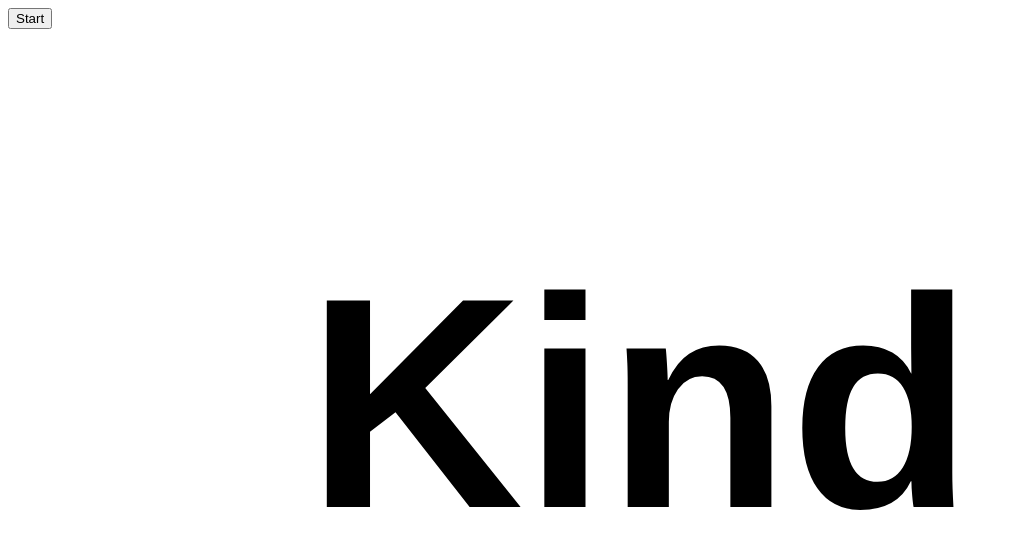
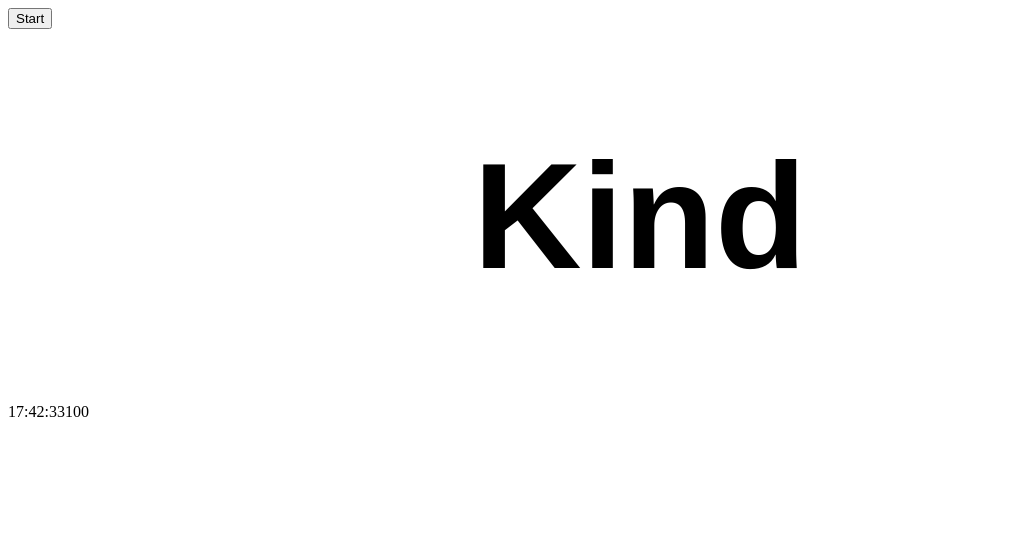
Before and after one commit to NTX-McGill/Neurotech-2023, a React (Create React App) app in the folder frontend/: page / in a window 1280 px wide. Both pictures are taken after a click on the button "Start". Shown: the top 548 px of the page, without its empty margins (0-1009 px from the left). Built offline with nearby package versions, Linux system fonts and the light colour scheme.

Commit message:
Shows current time below word for data team

```diff
--- a/frontend/src/components/ShowWord.js
+++ b/frontend/src/components/ShowWord.js
@@ -2,7 +2,7 @@ import React, { useState, useEffect, useRef } from 'react';
 
 function ShowWord({file, delay}){
     // Initialize wordArray to store words that will flash on screen
-    var wordArray = []
+    var wordArray = [];
 
     // Read from the file and populate the wordArray
     fetch(file)
@@ -43,9 +43,13 @@ function ShowWord({file, delay}){
 		textAlign: "center"
 	};
 
+	var today = new Date();
+	var time = today.getHours() + ":" + today.getMinutes() + ":" + today.getSeconds() + today.getMilliseconds();
+
 	return (
-		<div style={wordStyle}>
-			<h1>{currWord}</h1>
+		<div>
+			<h1 style={wordStyle}>{currWord}</h1>
+			<p>{time}</p>
 		</div>
 	);
 }
```
